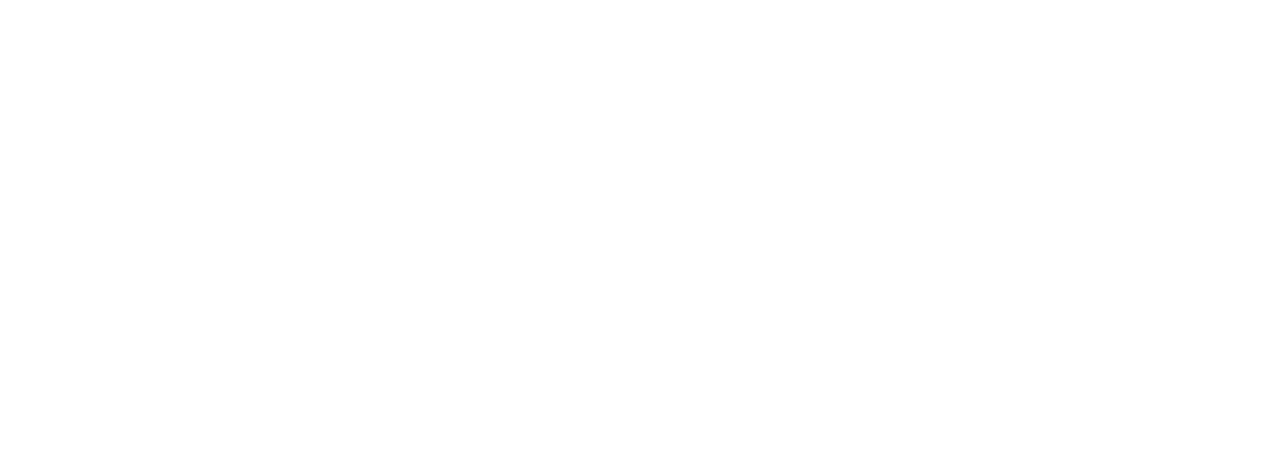
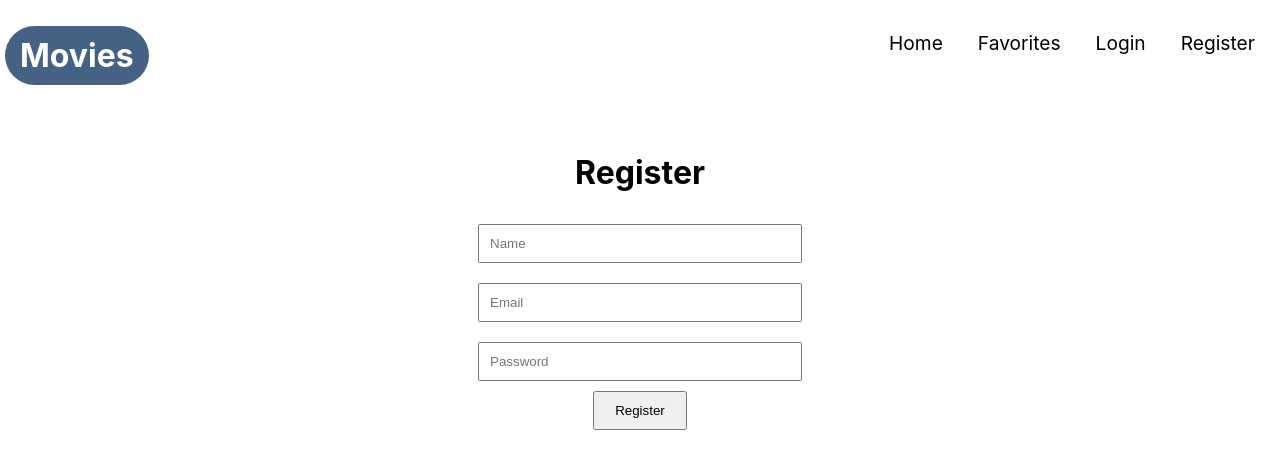
Before and after one commit to arungith30/movie-dataapp, a React (Create React App) app: page /register in a window 1280 px wide. Before the commit this address had no page. Shown: the top 468 px of the page. Built offline with nearby package versions, Linux system fonts and the light colour scheme.

Commit message:
routing and log-reg pages

```diff
--- a/src/App.js
+++ b/src/App.js
@@ -4,14 +4,19 @@
 import HomePage from "./pages/HomePage";
 import MovieDetailsPage from "./pages/MovieDetailsPage";
 import FavoritesPage from "./pages/FavoritesPage";
-
+import Login from "./pages/Login";
+import Register from "./pages/Register";
+import Header from "./components/Header";
 const App = () => {
   return (
     <Router>
+      <Header />
       <Routes>
         <Route path="/" exact element={<HomePage />} />
         <Route path="/movies/:id" element={<MovieDetailsPage />} />
         <Route path="/favorites" element={<FavoritesPage />} />
+        <Route path="/login" element={<Login />} />
+        <Route path="/register" element={<Register />} />
       </Routes>
     </Router>
   );
--- /dev/null
+++ b/src/components/Header.jsx
@@ -0,0 +1,38 @@
+import React from "react";
+import { Link } from "react-router-dom";
+import "./header.css";
+
+const Header = () => {
+  return (
+    <div>
+      <div className="header">
+        <h1 className="header-left">
+          <Link className="logo" to="/">
+            Movies
+          </Link>
+        </h1>
+
+        <div className="header-right">
+          <nav>
+            <ul className="nav-links">
+              <li>
+                <Link to="/">Home</Link>
+              </li>
+              <li>
+                <Link to="/favorites">Favorites</Link>
+              </li>
+              <li>
+                <Link to="/login">Login</Link>
+              </li>
+              <li>
+                <Link to="/register">Register</Link>
+              </li>
+            </ul>
+          </nav>
+        </div>
+      </div>
+    </div>
+  );
+};
+
+export default Header;
--- /dev/null
+++ b/src/components/header.css
@@ -0,0 +1,45 @@
+.nav-links {
+  display: flex;
+  list-style: none;
+  gap: 15px;
+}
+
+.nav-links a {
+  color: rgb(0, 0, 0);
+  text-decoration: none;
+  padding: 10px;
+  font-size: 1.2rem;
+  cursor: pointer;
+  border-radius: 10px 15px;
+  transition: background-color 0.3s ease;
+}
+
+.nav-links a:hover {
+  color: white;
+  background-color: #446284;
+}
+
+.header {
+  display: flex;
+  justify-content: space-between;
+  flex-direction: row;
+  margin: 5px;
+}
+.logo {
+  text-decoration: none;
+  color: white;
+}
+.header-left {
+  color: white;
+  background-color: #446284;
+  border-radius: 30px;
+  padding: 10px 15px;
+}
+.header-left :hover {
+  color: black;
+}
+
+.header-right {
+  margin: 0px;
+  padding: 10px;
+}
--- a/src/pages/HomePage.js
+++ /dev/null
@@ -1,7 +0,0 @@
-import React from "react";
-
-const HomePage = () => {
-  return <div>HomePage</div>;
-};
-
-export default HomePage;
--- /dev/null
+++ b/src/pages/HomePage.jsx
@@ -0,0 +1,14 @@
+import "./homepage.css";
+
+const HomePage = () => {
+  return (
+    <div className="home">
+      <div className="search-container">
+        <input className="search-bar" type="text" />
+        <button className="search-button ">Search</button>
+      </div>
+    </div>
+  );
+};
+
+export default HomePage;
--- /dev/null
+++ b/src/pages/Login.jsx
@@ -0,0 +1,30 @@
+import React from "react";
+
+const Login = () => {
+  return (
+    <div style={{ padding: "20px", textAlign: "center" }}>
+      <h1>Login</h1>
+      <form>
+        <div>
+          <input
+            type="email"
+            placeholder="Email"
+            style={{ padding: "10px", width: "300px", margin: "10px 0" }}
+          />
+        </div>
+        <div>
+          <input
+            type="password"
+            placeholder="Password"
+            style={{ padding: "10px", width: "300px", margin: "10px 0" }}
+          />
+        </div>
+        <button style={{ padding: "10px 20px", cursor: "pointer" }}>
+          Login
+        </button>
+      </form>
+    </div>
+  );
+};
+
+export default Login;
--- /dev/null
+++ b/src/pages/Register.jsx
@@ -0,0 +1,37 @@
+import React from "react";
+
+const Register = () => {
+  return (
+    <div style={{ padding: "20px", textAlign: "center" }}>
+      <h1>Register</h1>
+      <form>
+        <div>
+          <input
+            type="text"
+            placeholder="Name"
+            style={{ padding: "10px", width: "300px", margin: "10px 0" }}
+          />
+        </div>
+        <div>
+          <input
+            type="email"
+            placeholder="Email"
+            style={{ padding: "10px", width: "300px", margin: "10px 0" }}
+          />
+        </div>
+        <div>
+          <input
+            type="password"
+            placeholder="Password"
+            style={{ padding: "10px", width: "300px", margin: "10px 0" }}
+          />
+        </div>
+        <button style={{ padding: "10px 20px", cursor: "pointer" }}>
+          Register
+        </button>
+      </form>
+    </div>
+  );
+};
+
+export default Register;
--- /dev/null
+++ b/src/pages/homepage.css
@@ -0,0 +1,44 @@
+.home_ {
+  margin: 10px;
+  padding: 0;
+  display: flex;
+  justify-content: center;
+  align-items: center;
+  height: 100vh;
+  font-family: Arial, sans-serif;
+  background-color: #f4f4f4;
+}
+
+.search-container {
+  display: flex;
+  align-items: center;
+  width: 60%;
+  max-width: 600px;
+  margin: 20px auto;
+  background-color: #fff;
+  border-radius: 30px;
+  box-shadow: 0 4px 6px rgba(0, 0, 0, 0.1);
+  overflow: hidden;
+}
+
+.search-bar {
+  flex: 1;
+  padding: 15px 20px;
+  border: none;
+  font-size: 1.2rem;
+  outline: none;
+}
+
+.search-button {
+  padding: 15px 30px;
+  border: none;
+  background-color: #446284;
+  color: white;
+  font-size: 1.2rem;
+  cursor: pointer;
+  border-radius: 0 30px 30px 0;
+  transition: background-color 0.3s ease;
+}
+.search-button:hover {
+  background-color: #446284;
+}
```
